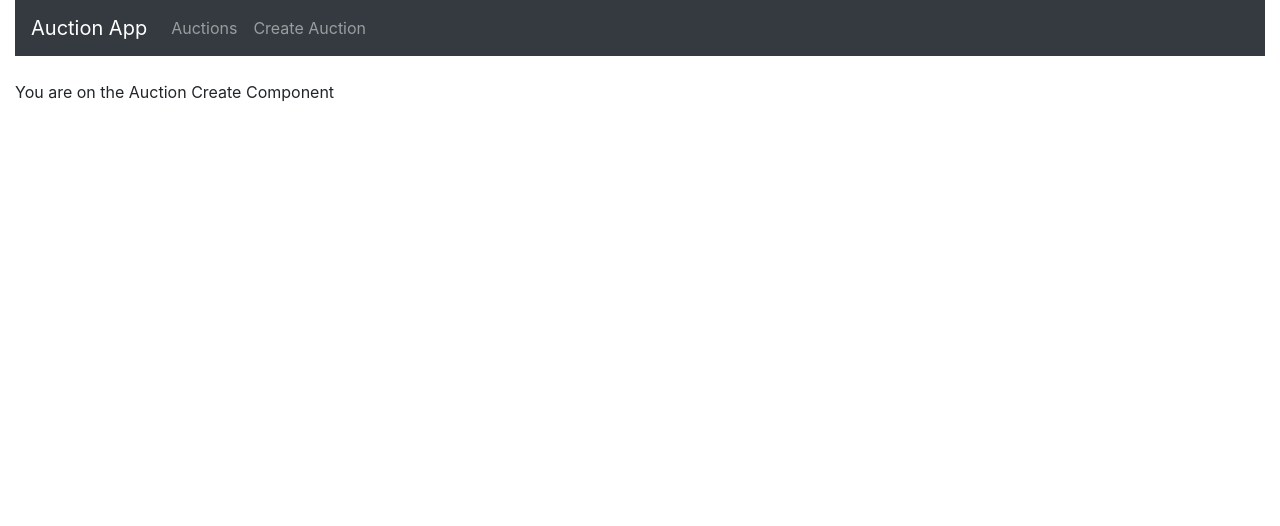
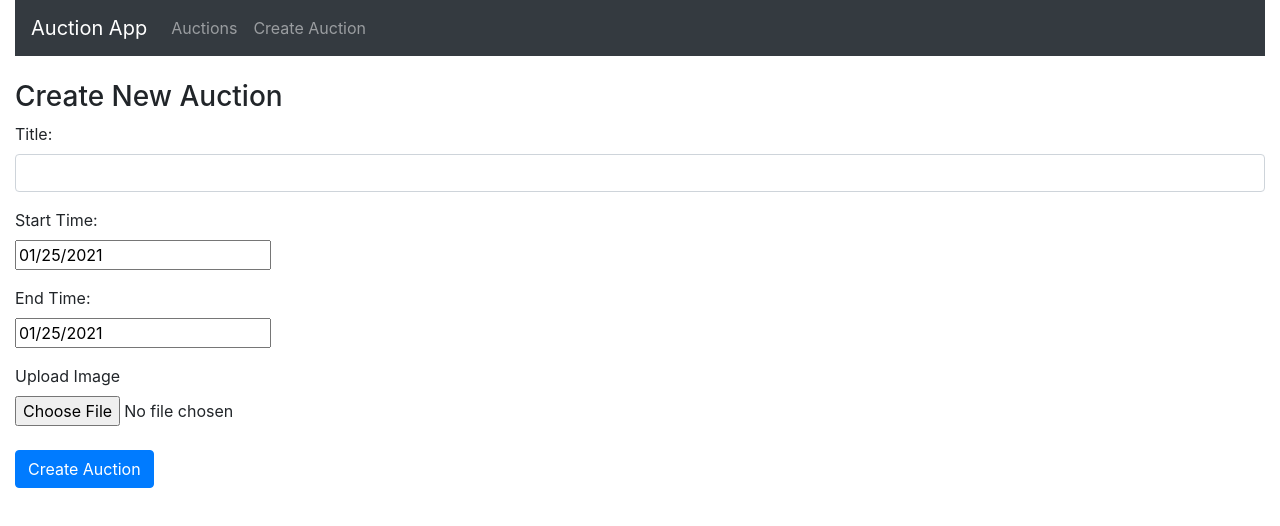
Before and after one commit to Timothy-py/Auction-Site, a React (Create React App) app: page /create in a window 1280 px wide. Shown: the top 526 px of the page. Built offline with nearby package versions, Linux system fonts and the light colour scheme.

Commit message:
create auction page looks good

```diff
--- a/package.json
+++ b/package.json
@@ -3,9 +3,11 @@
   "version": "0.1.0",
   "private": true,
   "dependencies": {
+    "axios": "^0.21.1",
     "bootstrap": "^4.6.0",
     "cra-template": "1.1.1",
     "react": "^17.0.1",
+    "react-datepicker": "^3.4.1",
     "react-dom": "^17.0.1",
     "react-router-dom": "^5.2.0",
     "react-scripts": "4.0.1",
--- a/src/components/create-auction.js
+++ b/src/components/create-auction.js
@@ -1,15 +1,112 @@
-import React, {Component} from 'react';
+import React, {Component} from "react"
+import DatePicker from "react-datepicker"
+import "react-datepicker/dist/react-datepicker.css"
+import axios from "axios"
 
 
-class CreateAuction extends Component {
+
+class CreateAuction extends Component{
+
+    constructor(){
+        super()
+
+        this.state = {
+            title: '',
+            start_time: new Date(),
+            end_time: new Date(),
+            image: null
+        }
+        this.changeHandler = this.changeHandler.bind(this)
+        this.startTimeHandler = this.startTimeHandler.bind(this)
+        this.endTimeHandler = this.endTimeHandler.bind(this)
+        this.onSubmit = this.onSubmit.bind(this)
+        this.onFileChange = this.onFileChange.bind(this)
+    }
+
+    changeHandler(event){
+        const {name, value} = event.target
+        this.setState({
+            [name]: value
+        })
+    }
+
+    startTimeHandler(start_time){
+        this.setState({
+            start_time: start_time
+        })
+    }
+
+    endTimeHandler(end_time){
+        this.setState({
+            end_time: end_time
+        })
+    }
+
+    // update image state
+    onFileChange(event){
+        this.setState({image: event.target.files[0]});
+    }
+
+    async onSubmit(event){
+        event.preventDefault();
+
+        const auction = {
+            title: this.state.title,
+            start_time: this.state.start_time,
+            end_time: this.state.end_time,
+            image: this.state.image
+        }
+
+        console.log(auction)
+
+        await axios.post('XXXXXXXXXXX', auction)
+        .then(res => console.log(res.data))
+        .catch(err => console.log(`Unable to create auction: ${err}`))
+
+        window.location = '/';
+    }
+
     render() {
         return (
             <div>
-                <p>You are on the Auction Create Component</p>
+                <h3>Create New Auction</h3>
+
+                <form onSubmit={this.onSubmit} encType="multipart/form-data">
+
+                    <div className="form-group">
+                        <label>Title: </label>
+                        <input type="text" required className="form-control"
+                        name="title" value={this.state.title} onChange={this.changeHandler}/>
+                    </div>
+
+                    <div className="form-group">
+                        <label>Start Time:</label>
+                        <div>
+                            <DatePicker selected={this.state.start_time} onChange={this.startTimeHandler}/>
+                        </div>
+                    </div>
+
+                    <div className="form-group">
+                        <label>End Time:</label>
+                        <div>
+                            <DatePicker selected={this.state.end_time} onChange={this.endTimeHandler}/>
+                        </div>
+                    </div>
+
+                    <div>
+                        <label for="image">Upload Image</label>
+                        <br/>
+                        <input type="file" id="image" name="image" onChange={this.onFileChange} required />
+                    </div>
+                    <br/>
+                    <div className="form-group">
+                        <input type="submit" value="Create Auction" className="btn btn-primary" />
+                    </div>
+                </form>
             </div>
-        )
+        );
     }
+
 }
 
-
 export default CreateAuction;
```
Also changed, not shown: 2 other files (tests, documents, lock files or other folders).
